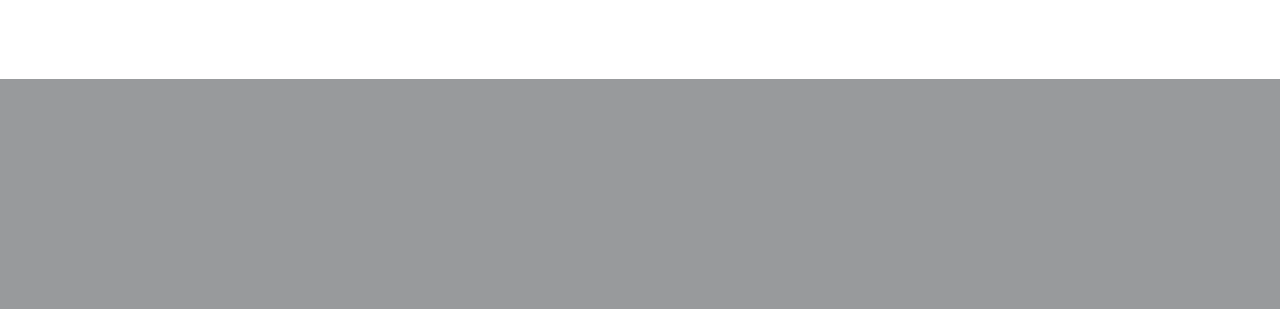
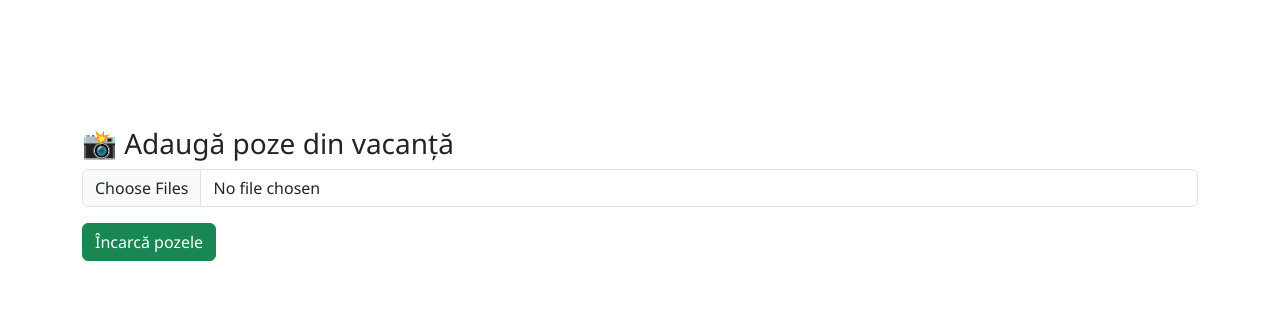
Before and after one commit to LiusuAndreea/Echipa7, a PHP site: page /galerie.php in a window 1280 px wide. Shown: the part 3392-3701 px from the top of the page. Before the commit the page ends 3471 px from the top, so only its background shows below. Run offline with PHP 8.4, Linux system fonts and the light colour scheme.

Commit message:
Modificare galerie

```diff
--- a/galerie.php
+++ b/galerie.php
@@ -1,3 +1,47 @@
+<?php
+// === CONEXIUNE BAZA DE DATE (XAMPP) ===
+$conn = new mysqli("localhost", "root", "", "rio_booking");
+
+if ($conn->connect_error) {
+    die("Eroare conexiune DB");
+}
+
+// === SETARE DIRECTOR UPLOAD (CALE ABSOLUTĂ) ===
+$uploadDir = __DIR__ . "/img/galerie/";
+
+// creează folderul dacă nu există
+if (!is_dir($uploadDir)) {
+    mkdir($uploadDir, 0777, true);
+}
+
+// === UPLOAD POZE ===
+if (isset($_POST['upload'])) {
+
+    foreach ($_FILES['poze']['name'] as $i => $name) {
+
+        if ($_FILES['poze']['error'][$i] === 0) {
+
+            $tmp = $_FILES['poze']['tmp_name'][$i];
+            $ext = strtolower(pathinfo($name, PATHINFO_EXTENSION));
+
+            // validare extensie
+            if (!in_array($ext, ["jpg", "jpeg", "png", "webp"])) {
+                continue;
+            }
+
+            $fileName = uniqid("img_") . "." . $ext;
+            $target = $uploadDir . $fileName;
+
+            if (move_uploaded_file($tmp, $target)) {
+                $stmt = $conn->prepare("INSERT INTO galerie (imagine) VALUES (?)");
+                $stmt->bind_param("s", $fileName);
+                $stmt->execute();
+            }
+        }
+    }
+}
+?>
+
 <!DOCTYPE html>
 <html lang="ro">
 <head>
@@ -6,13 +50,10 @@
     <title>Galerie Rio de Janeiro</title>
     <link rel="stylesheet" href="galerie.css">
     <link href="https://cdn.jsdelivr.net/npm/bootstrap@5.3.2/dist/css/bootstrap.min.css" rel="stylesheet">
-
-
 </head>
 <body>
 
 <?php include 'includes/navbar.php'; ?>
-
 
 <h1>GALERIE</h1>
 
@@ -35,6 +76,19 @@
     <div class="counter"></div>
 </div>
 
+<!-- ===== FORMULAR UPLOAD ===== -->
+<div class="container my-5">
+    <h3>📸 Adaugă poze din vacanță</h3>
+
+    <form method="POST" enctype="multipart/form-data">
+        <input type="file" name="poze[]" class="form-control mb-3" multiple required>
+        <button type="submit" name="upload" class="btn btn-success">
+            Încarcă pozele
+        </button>
+    </form>
+</div>
+<!-- =========================== -->
+
 <script src="galerie.js"></script>
 </body>
 </html>
--- /dev/null
+++ b/galerie.sql
@@ -0,0 +1,5 @@
+CREATE TABLE galerie (
+    id INT AUTO_INCREMENT PRIMARY KEY,
+    imagine VARCHAR(255) NOT NULL,
+    data_upload TIMESTAMP DEFAULT CURRENT_TIMESTAMP
+);
```
